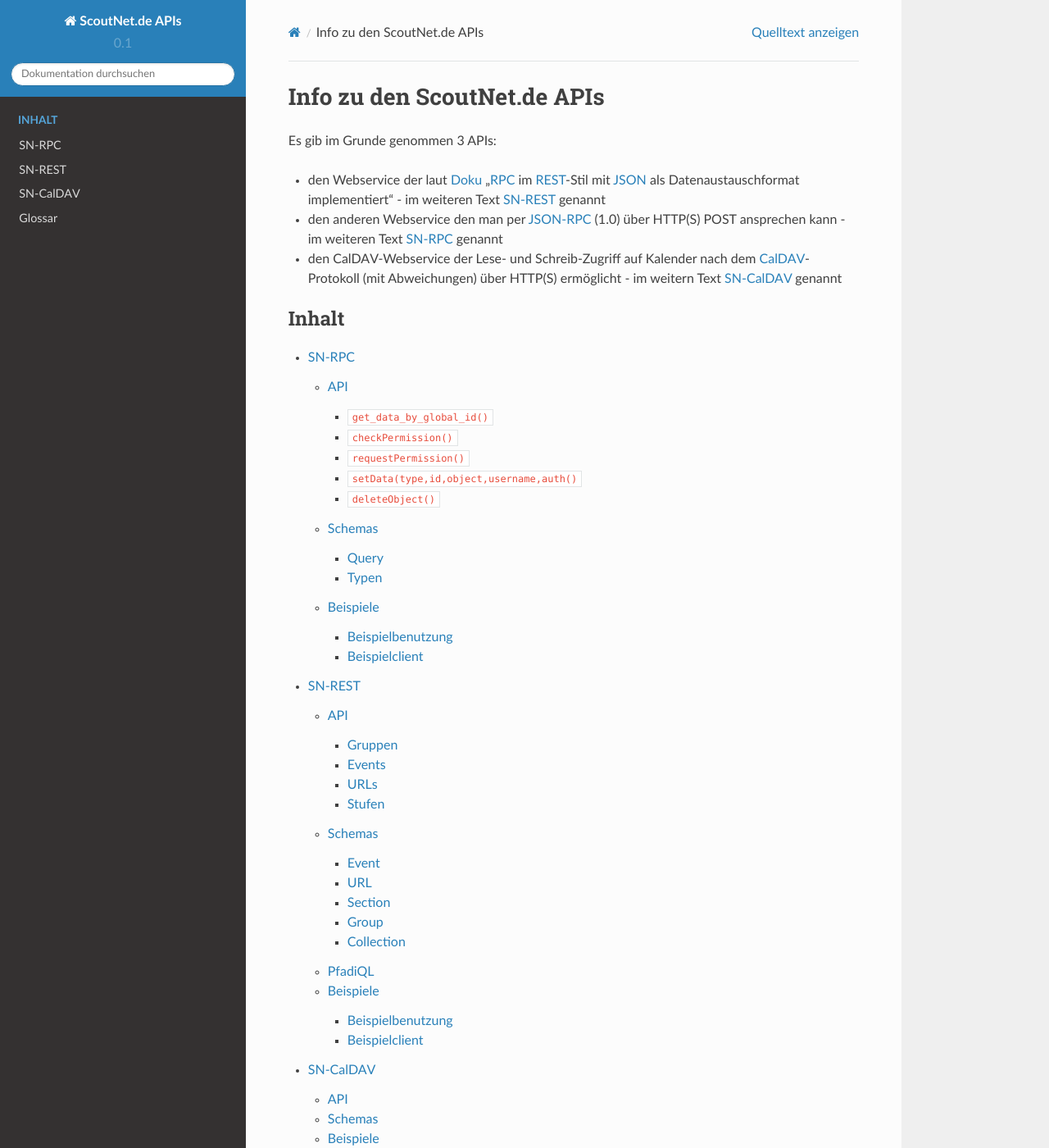
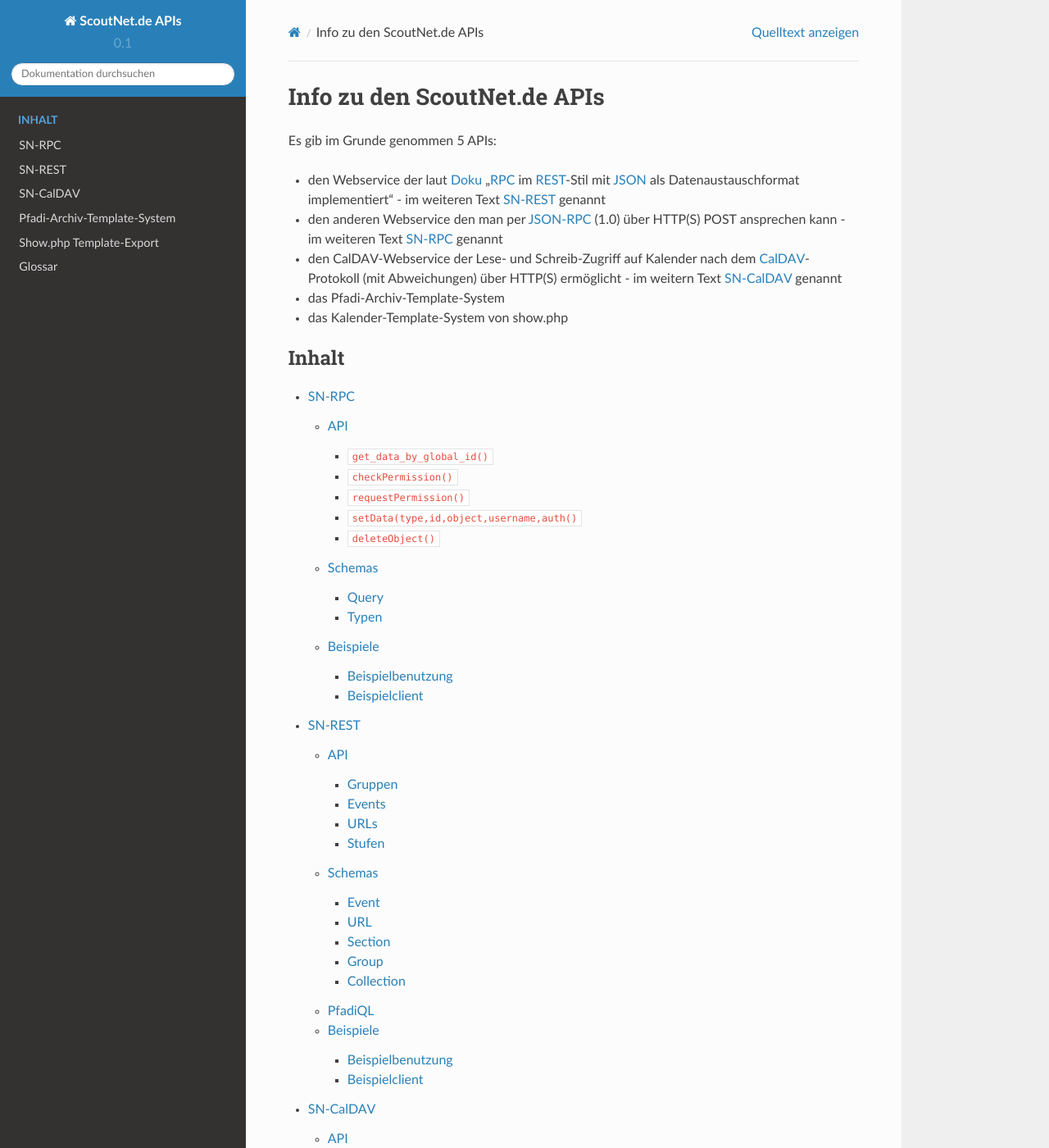
Before and after one commit to janbrohl/ScoutNet-API-Info, a Sphinx documentation site: the page built from docs/index.rst, in a window 1280 px wide and 1400 px high. Shown: the whole window at 82% size. Built offline with Sphinx 7.4.7 and the Read the Docs theme 2.0.0, drawn with Linux system fonts in a browser that asks for light colours; some of the changed text lies outside the part shown.

Commit message:
close #3 close #4

```diff
--- a/docs/index.rst
+++ b/docs/index.rst
@@ -1,11 +1,13 @@
 Info zu den ScoutNet.de APIs
 ============================================
 
-Es gib im Grunde genommen 3 APIs:
+Es gib im Grunde genommen 5 APIs:
 
 * den Webservice der laut Doku_ ":term:`RPC` im :term:`REST`-Stil mit :term:`JSON` als Datenaustauschformat implementiert" - im weiteren Text :ref:`sn_rest` genannt
 * den anderen Webservice den man per :term:`JSON-RPC` (1.0) über HTTP(S) POST ansprechen kann - im weiteren Text :ref:`sn_rpc` genannt
 * den CalDAV-Webservice der Lese- und Schreib-Zugriff auf Kalender nach dem :term:`CalDAV`-Protokoll (mit Abweichungen) über HTTP(S) ermöglicht - im weitern Text :ref:`sn_caldav` genannt
+* das Pfadi-Archiv-Template-System
+* das Kalender-Template-System von show.php
 
 .. toctree::
    :caption: Inhalt
@@ -15,6 +17,8 @@
    sn_rpc/index
    sn_rest/index
    sn_caldav/index
+   pfadi_archiv/index
+   show_php/index
    glossary
 
 .. _Doku: https://www.scoutnet.de/api-info/webservice.html
```
